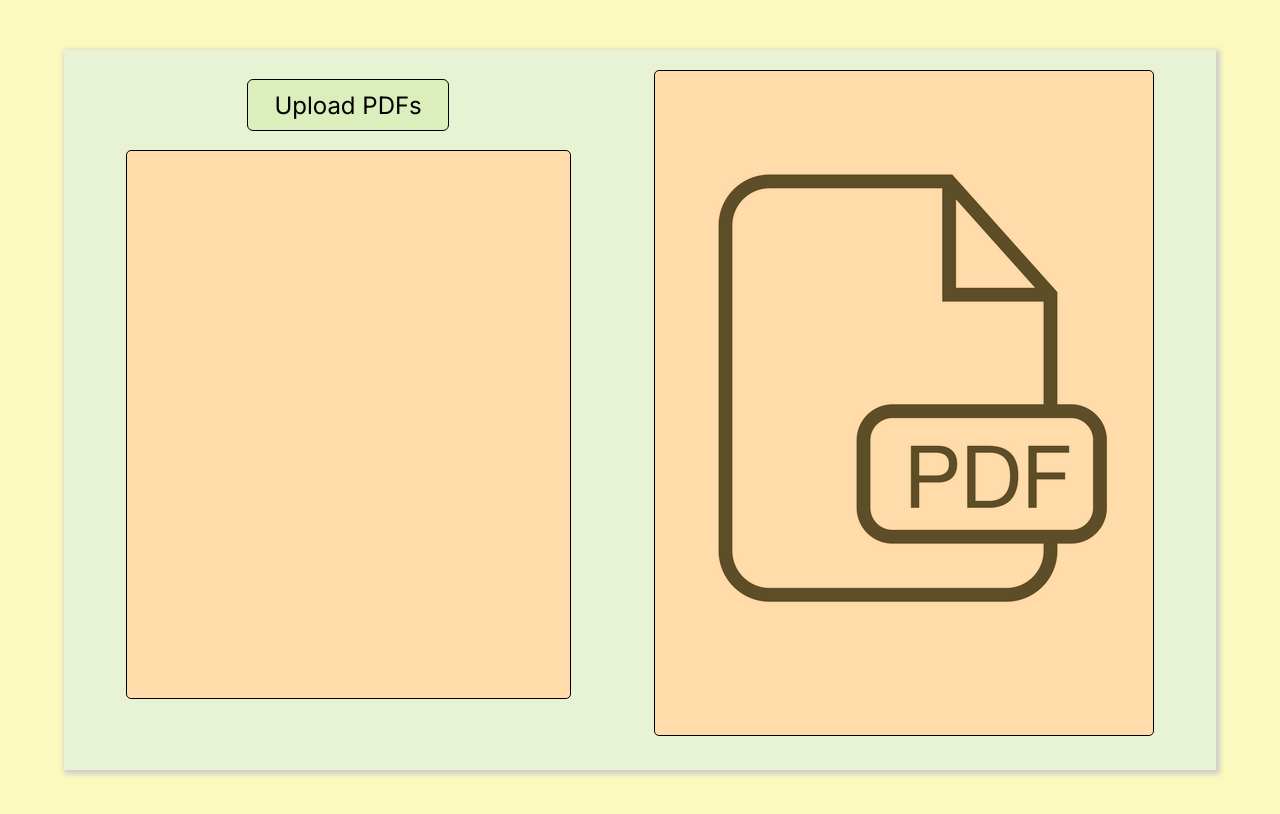
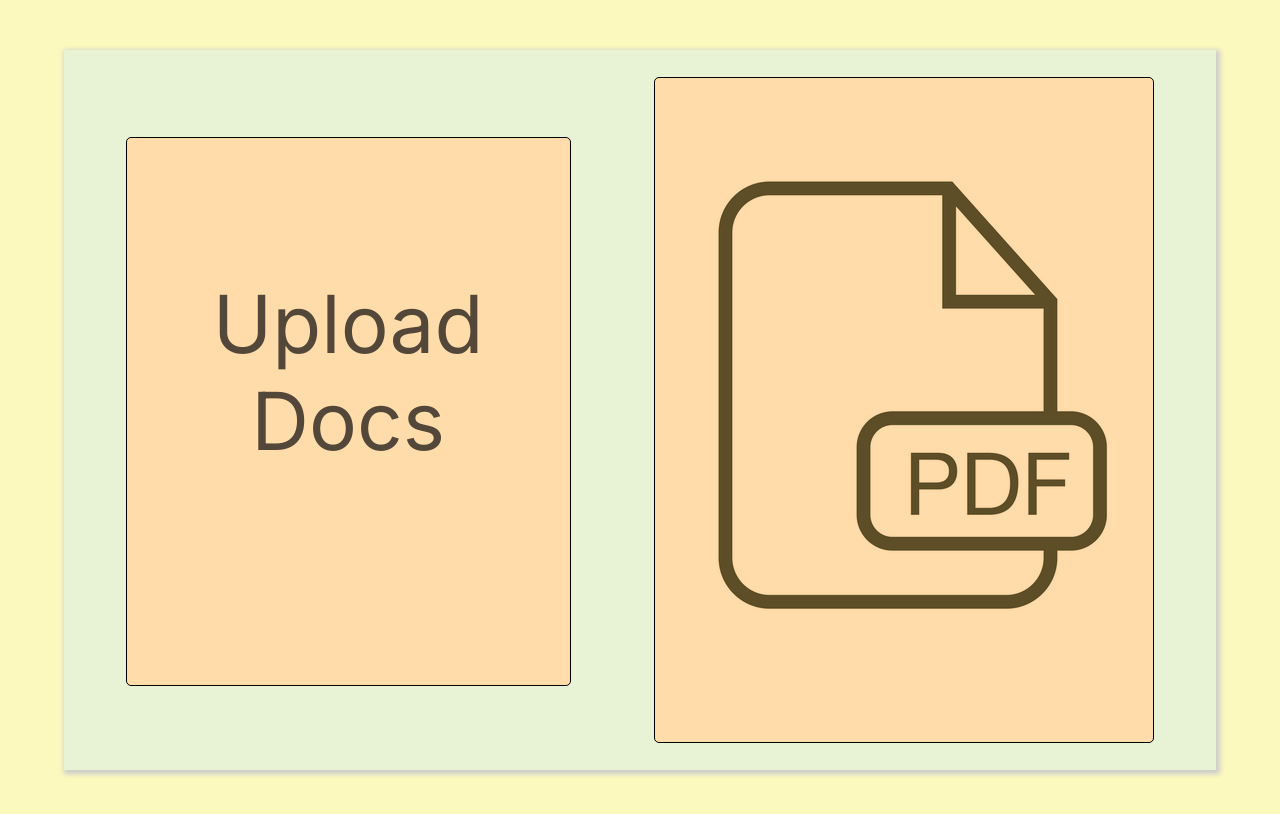
Before and after one commit to Shahid-khanss/pdf-frontend, a React (Vite) app: page / in a window 1280 px wide. Shown: the top 814 px of the page. Built offline with nearby package versions, Linux system fonts and the light colour scheme.

Commit message:
added more style

```diff
--- a/src/PdfCreate.jsx
+++ b/src/PdfCreate.jsx
@@ -86,7 +86,8 @@ function handleDelete(e,index){
 return (
         <div className="app-container">
                 <div className="input-container">
-                <label className='input-label' htmlFor="input">Upload PDFs</label>
+                    {/* below input-label-placeholder is just a hidden placeholder so as to position input-placeholder (at line 108) correctly */}
+                {fileList ? <label className='input-label' htmlFor="input">Add PDFs</label> : <div className='input-label-placeholder'></div> }
                 <div className="input">
                         <input
                         id='input'
@@ -98,13 +99,13 @@ return (
 
                         {/* iterating array of files */}
                         <div className="file-list">
-                        {fileList && fileList.map((list, index)=>(
+                        {fileList ? fileList.map((list, index)=>(
                            <div key={list.name} className='file-item'>
                             <p className="file-name">{list.name}</p>
                             <p className='page-no'>{index+1}</p>
                             <p onClick={(e)=>handleDelete(e,index)} className='file-delete'><span class="material-symbols-outlined">delete</span></p>
                            </div>
-                        ))}
+                        )) : <label htmlFor="input"><div className='input-placeholder'>Upload Docs</div></label>}
                 </div>
 
                 </div>
--- a/src/index.css
+++ b/src/index.css
@@ -22,6 +22,7 @@ body{
   margin: 50px auto;
   justify-content: space-around;
   padding: 20px;
+  align-items: center;
 }
 
 .input{
@@ -68,6 +69,11 @@ body{
   justify-content: center;
   margin: 10px auto 20px auto;
   border-radius: 5px;
+ }
+
+ .input-label-placeholder{
+  height: 50px;
+  width: 200px;
  }
 
  .file-item{
@@ -128,3 +134,12 @@ mix blend mode filter
   border-radius: 5px;
   mix-blend-mode: multiply;
  }
+
+.input-placeholder{
+  font-size: 5rem;
+  color: #524738;
+  width: 100%;
+  text-align: center;
+  margin-top: 30%;
+
+}
```
